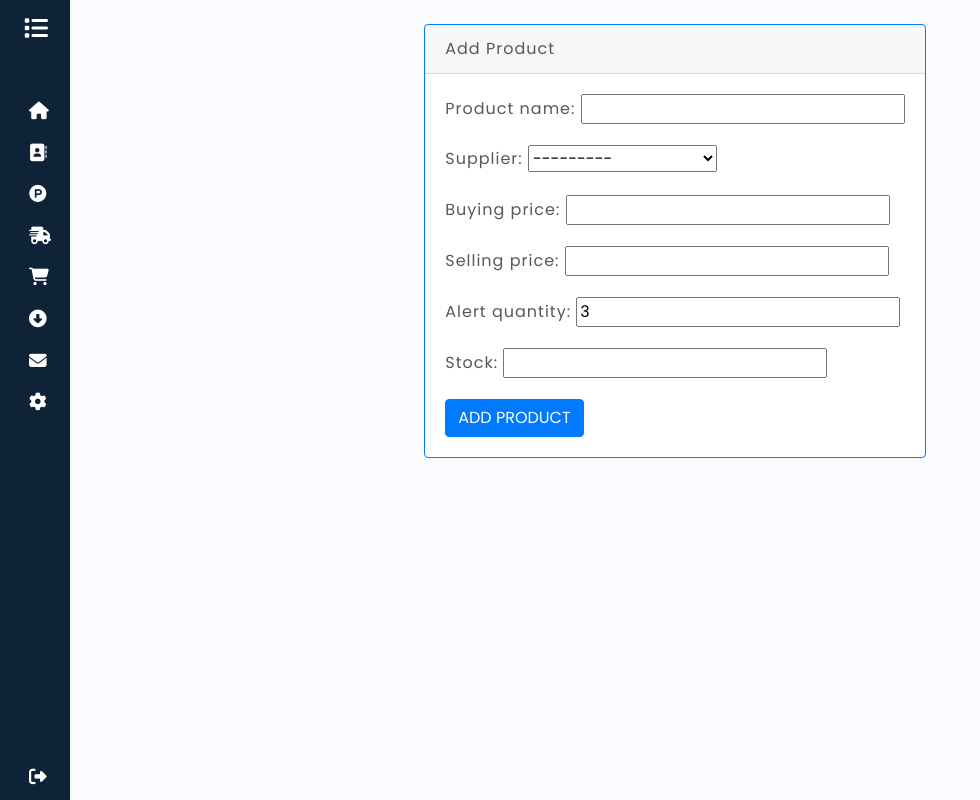
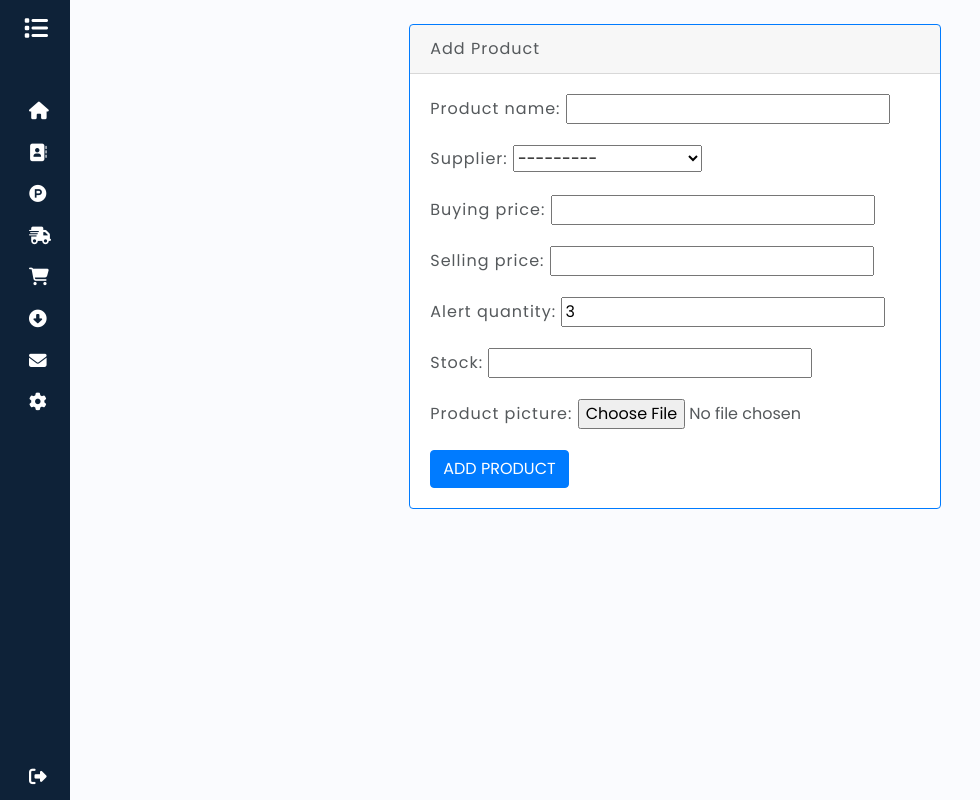
Before and after one commit to TalibY22/ERP_SOFTWARE, a Django app: page /add_product/ in a window 1280 px wide. Shown: the whole page, without its empty margins (0-980 px from the left). Run offline with Django 5.2, Linux system fonts and the light colour scheme; a user stored in the database is signed in; data comes from the database, SQL or seed files in the repository; both versions use the stored data as it was after the commit; some libraries are stand-ins or nearby versions.

Commit message:
Fixed the image issue

```diff
--- a/step/forms.py
+++ b/step/forms.py
@@ -26,7 +26,8 @@ class CustomerForm(forms.ModelForm):
 class ProductForm(forms.ModelForm):
     class Meta:
         model = Products
-        fields=['product_name','supplier','Buying_price','selling_price','alert_quantity','stock']
+        fields=['product_name','supplier','Buying_price','selling_price','alert_quantity','stock','product_picture']
+        product_picture = forms.ImageField()
         #fields='__all__'
 
 class SellForm(forms.ModelForm):
--- a/step/models.py
+++ b/step/models.py
@@ -64,7 +64,7 @@ class Products(models.Model):
       selling_price = models.IntegerField()
       alert_quantity = models.IntegerField(default=3)
       stock = models.IntegerField(null=False)
-      product_picture = models.ImageField(upload_to='media/images/',null=True)
+      product_picture = models.ImageField(upload_to='images/',null=True)
 
       def __str__(self) -> str:
         return  self.product_name
--- a/step/templates/step/add_product.html
+++ b/step/templates/step/add_product.html
@@ -16,7 +16,7 @@
     <div class="card border-primary mb-3 mt-2">
         <div class="card-header">Add Product</div>
         <div class="card-body">
-            <form action="" method="POST">
+            <form action="" method="POST" enctype="multipart/form-data">
                 {%csrf_token%}
                 {{form.as_p}}
                 <button type="submit" class="btn btn-primary">Add product</button>
--- a/step/templates/step/products.html
+++ b/step/templates/step/products.html
@@ -35,6 +35,7 @@
             <td>{{ product.selling_price }}</td>
             <td>{{ product.alert_quantity }}</td>
             <td>{{ product.stock }}</td>
+            <td> <img src="{{ product.product_picture.url }}" class="img-responsive" style="width: 42px;" /></td>
           </tr>
             </td>
 
--- a/step/urls.py
+++ b/step/urls.py
@@ -1,6 +1,14 @@
 from django.contrib import admin
 from django.urls import path,include
 from . import views
+from django.conf import settings
+
+from django.conf.urls.static import static
+
+
+
+
+
 
 urlpatterns = [
  path("", views.home,name="home"),
@@ -30,3 +38,5 @@ urlpatterns = [
             #</td>..>
 
 ]
+if settings.DEBUG:
+        urlpatterns += static(settings.MEDIA_URL,document_root=settings.MEDIA_ROOT)
--- a/step/views.py
+++ b/step/views.py
@@ -206,12 +206,13 @@ def add_product(request):
     if request.user.is_authenticated:
         if request.method =='POST':
 
-            form = ProductForm(request.POST)
+            form = ProductForm(request.POST,request.FILES)
             if form.is_valid():
                new_product=form.save(commit=False)
                new_product.user=request.user
                new_product.save()
                return render(request,'step/add_product.html',{"form":form,"success":True})
+            return render(request, 'step/add_product.html', {"form": form})
 
     return render(request,'step/add_product.html',{"form":ProductForm()})
 
```
Also changed, not shown: db.sqlite3, media/images/NEW.png (deleted), media/images/dashboard.jpeg (added), media/images/gpu.jpg (deleted), media/images/home.jpeg (added), media/images/language.png (deleted), media/media/images/download_1.png (deleted), step/migrations/0020_alter_products_product_picture.py (added).
